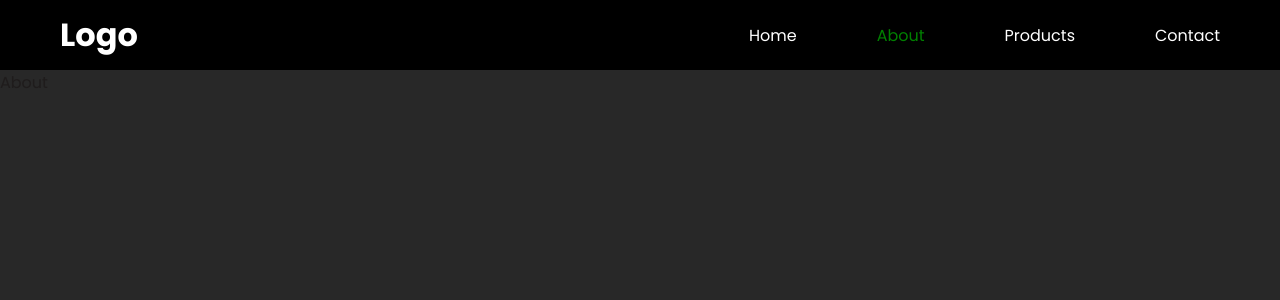
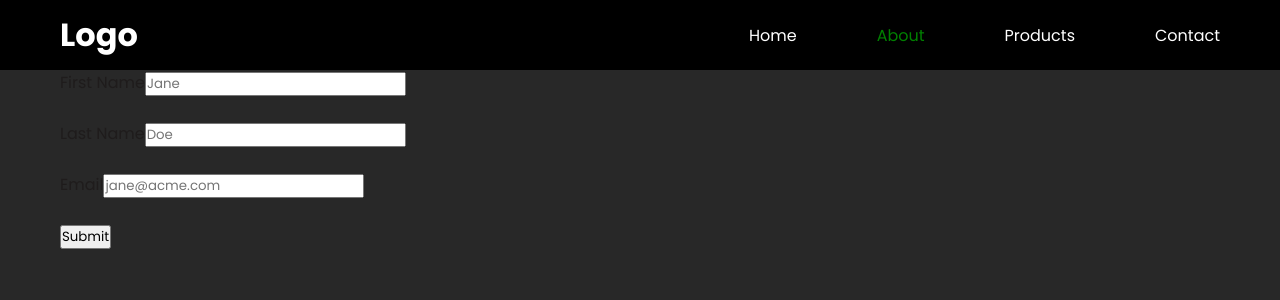
Before and after one commit to serhatbek/react-navbar-usercard, a React (Create React App) app: page /about in a window 1280 px wide. Shown: the top 300 px of the page. Built offline with nearby package versions, Linux system fonts and the light colour scheme.

Commit message:
basic formik form exm.

```diff
--- a/src/App.js
+++ b/src/App.js
@@ -9,7 +9,6 @@
 import SharedLayout from './pages/Layout/SharedLayout';
 import Products from './pages/Products/Products';
 import SingleProduct from './pages/Products/SingleProduct/SingleProduct';
-import { useState } from 'react';
 
 const App = () => {
   // const [user, setUser] = useState();
--- /dev/null
+++ b/src/components/Form/BasicFormic.js
@@ -0,0 +1,41 @@
+import { Formik, Field, Form } from 'formik';
+
+const BasicFormic = () => {
+  return (
+    <div>
+      <Formik
+        initialValues={{
+          firstName: '',
+          lastName: '',
+          email: '',
+        }}
+        onSubmit={(values) => {
+          console.log(values, null, 2);
+        }}
+      >
+        <Form>
+          <label htmlFor='firstName'>First Name</label>
+          <Field id='firstName' name='firstName' placeholder='Jane' />
+          <br />
+          <br />
+          <label htmlFor='lastName'>Last Name</label>
+          <Field id='lastName' name='lastName' placeholder='Doe' />
+          <br />
+          <br />
+          <label htmlFor='email'>Email</label>
+          <Field
+            id='email'
+            name='email'
+            placeholder='jane@acme.com'
+            type='email'
+          />
+          <br />
+          <br />
+          <button type='submit'>Submit</button>
+        </Form>
+      </Formik>
+    </div>
+  );
+};
+
+export default BasicFormic;
--- a/src/pages/About/About.js
+++ b/src/pages/About/About.js
@@ -1,5 +1,11 @@
+import BasicFormic from '../../components/Form/BasicFormic';
+
 const About = () => {
-  return <div>About</div>;
+  return (
+    <div className='container'>
+      <BasicFormic />
+    </div>
+  );
 };
 
 export default About;
```
